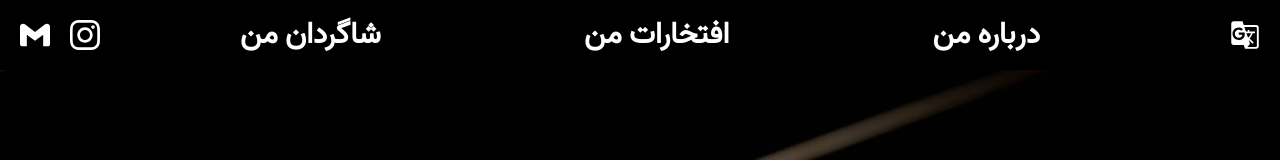
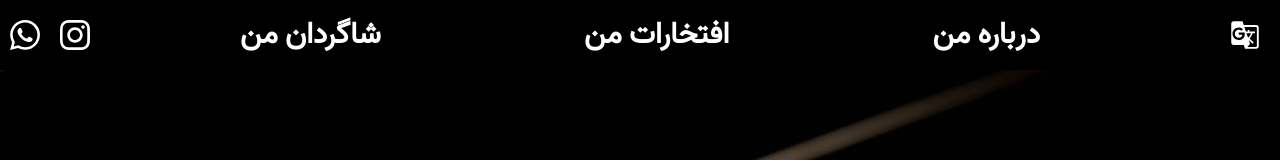
Before and after one commit to 00-team/ping-pong-site, a React app: page / in a window 1280 px wide. Shown: the top 160 px of the page. Built offline with nearby package versions, Linux system fonts and the light colour scheme; a web font is replaced by a local one.

Commit message:
change email to whatsapp link

```diff
--- a/src/components/layouts/Navbar.js
+++ b/src/components/layouts/Navbar.js
@@ -8,7 +8,7 @@ import { CHANGE_LOCALE } from '../../database/reducers/locale/types'
 
 // icons
 import { MdGTranslate } from 'react-icons/md'
-import { SiInstagram, SiGmail } from 'react-icons/si'
+import { SiInstagram, SiGmail, SiWhatsapp } from 'react-icons/si'
 
 // locales
 import locales from '../../database/locale.json'
@@ -63,9 +63,10 @@ const Navbar = () => {
 
     const Contact = (
         <div className='navpart contact'>
-            <a href='mailto:dr007cc@gmail.com'>
+            {/* <a href='mailto:dr007cc@gmail.com'>
                 <SiGmail />
-            </a>
+            </a> */}
+            <SiWhatsapp onClick={e => go('https://wa.me/09120974956')} />
             <SiInstagram onClick={e => go('https://www.instagram.com/mahmoodrezarizband25/')} />
         </div>
     )
```
